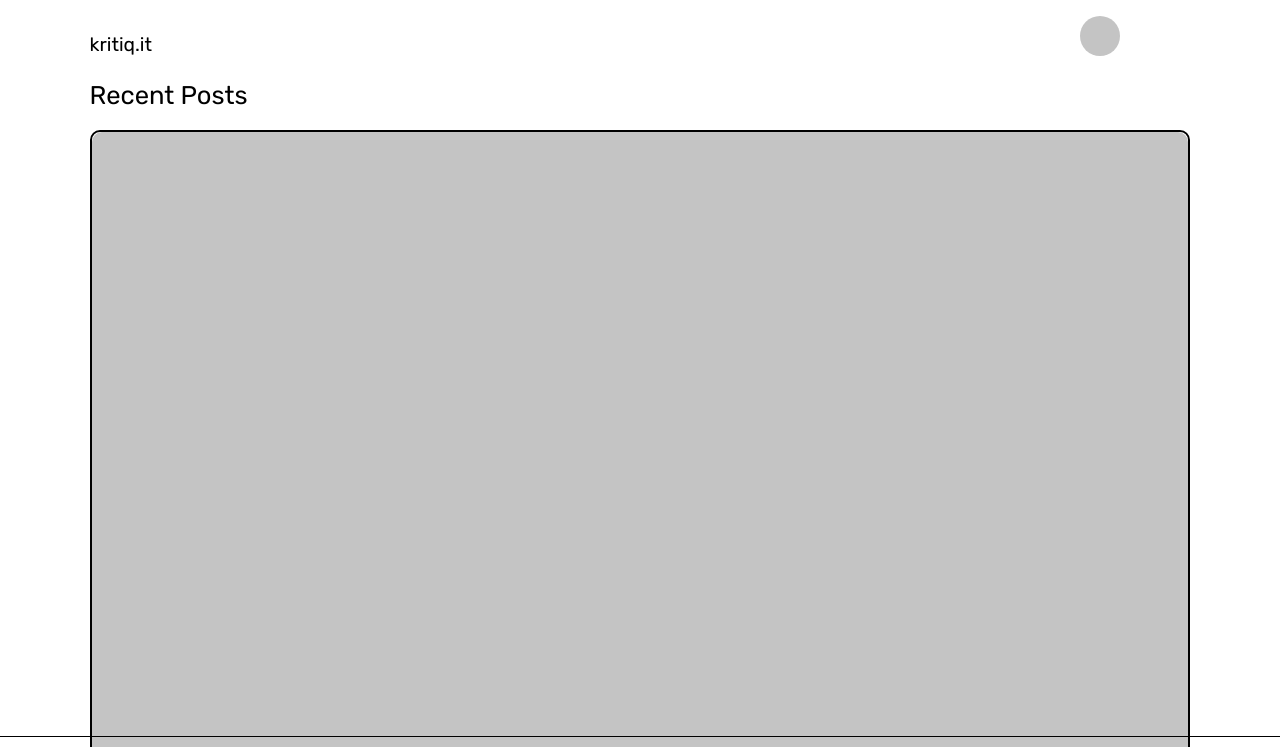
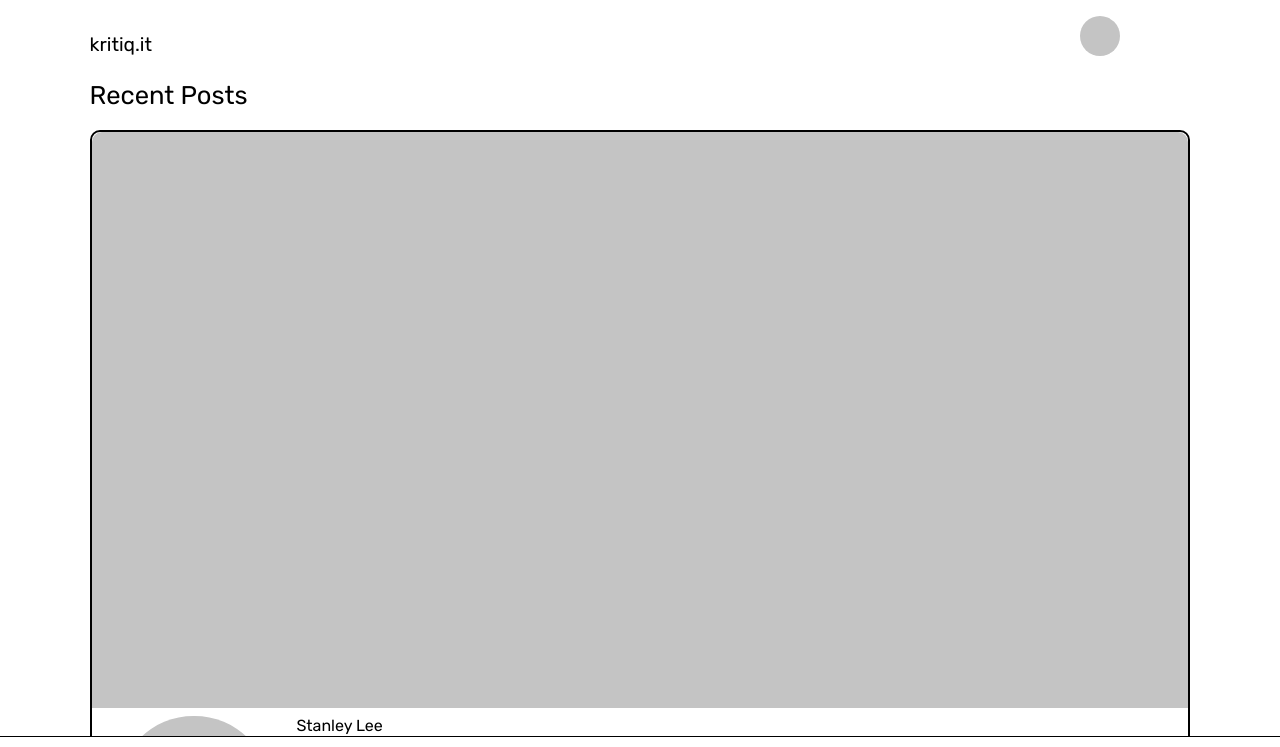
Before and after one commit to ivychxn/kritiq.it, a React (Create React App) app in the folder client/: page /home in a window 1280 px wide. Shown: the top 747 px of the page. Built offline with nearby package versions, Linux system fonts and the light colour scheme.

Commit message:
Successfully rendered a list of posts from json

```diff
--- a/client/src/App.css
+++ b/client/src/App.css
@@ -1,10 +1,11 @@
 @import url('https://fonts.googleapis.com/css2?family=Rubik&display=swap');
 
 .page-content {
-  height: 88vh;
+  height: 90vh;
   font-family: 'Rubik', sans-serif;
   padding: 0 2vw;
   padding-top: 2vh;
+  overflow: hidden;
 }
 
 /* Styles for page header */
@@ -45,4 +46,5 @@
 .page-body {
   padding: 0 5vw;
   overflow: scroll;
+  height: calc(87vh - 4.1rem);
 }
--- a/client/src/components/DesignCard/DesignCard.css
+++ b/client/src/components/DesignCard/DesignCard.css
@@ -5,7 +5,7 @@
 }
 
 .design-card-cover {
-    height: 50vw;
+    height: 45vw;
     background-color: #c4c4c4;
     border-top-left-radius: 10px;
     border-top-right-radius: 10px;
@@ -35,10 +35,10 @@
     word-wrap: break-word;
     overflow: hidden;
     text-overflow: ellipsis;
-    margin-bottom: 1vh;
 }
 
 .design-card-tags {
+    margin-top: 1vh;
     line-height: 1.2rem;
     max-height: 1.2rem;
     overflow: hidden;
--- a/client/src/components/DesignCard/DesignCard.jsx
+++ b/client/src/components/DesignCard/DesignCard.jsx
@@ -16,6 +16,7 @@ const DesginCard = (props) => {
         return tagString;
     }
 
+    /* Renders the content */
     return (
         <div className="design-card">
             <div className="design-card-cover"></div>
--- a/client/src/components/Navbar/Navbar.css
+++ b/client/src/components/Navbar/Navbar.css
@@ -1,5 +1,4 @@
 .bottom-nav {
-    margin-top: 2vh;
     height: calc(8vh - 1.5px);
     display: flex;
     justify-content: space-around;
--- a/client/src/pages/Home/Home.jsx
+++ b/client/src/pages/Home/Home.jsx
@@ -15,12 +15,17 @@ const Home = () => {
             (<span>Back</span>)
     }
 
+    /* The list of design cards rendered from post data */
+    const designCardList = postData.map((post) => {
+        return <DesignCard author={post.author} body={post.body} tags={post.tags}/>;
+    })
+
     return (
         <div className="page-content">
             <HeaderWithProfile/>
             <div className="page-title">{titleContent()}</div>
             <div className="page-body">
-            <DesignCard author={postData[0].author} body={postData[0].body} tags={postData[0].tags}/>
+                {designCardList}
             </div>
         </div>
     )
```
